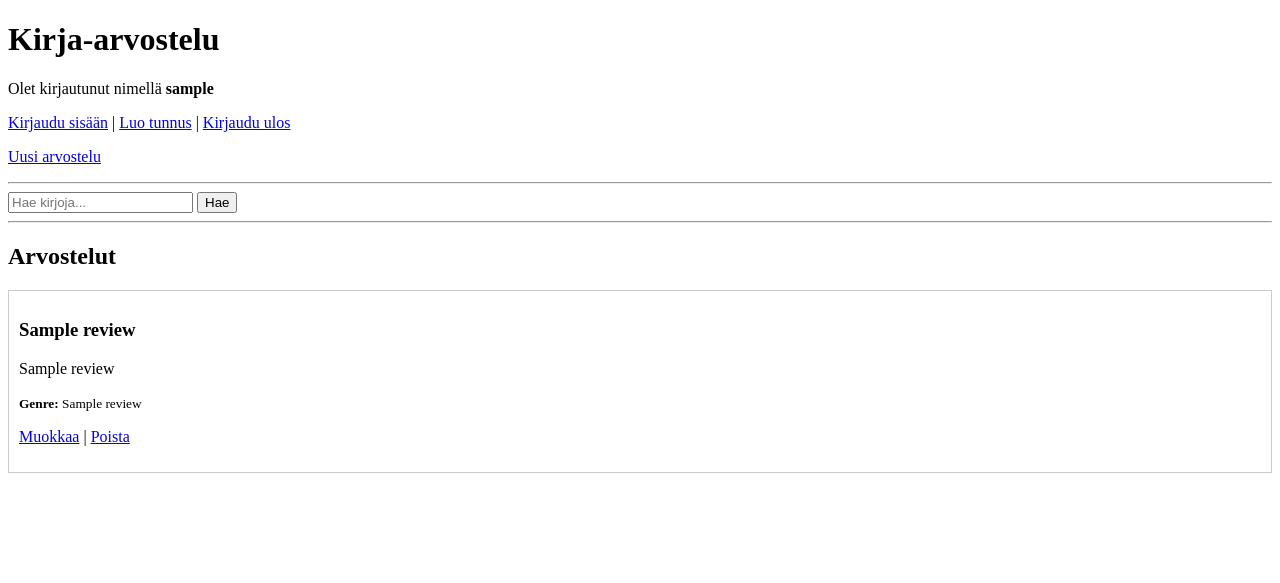
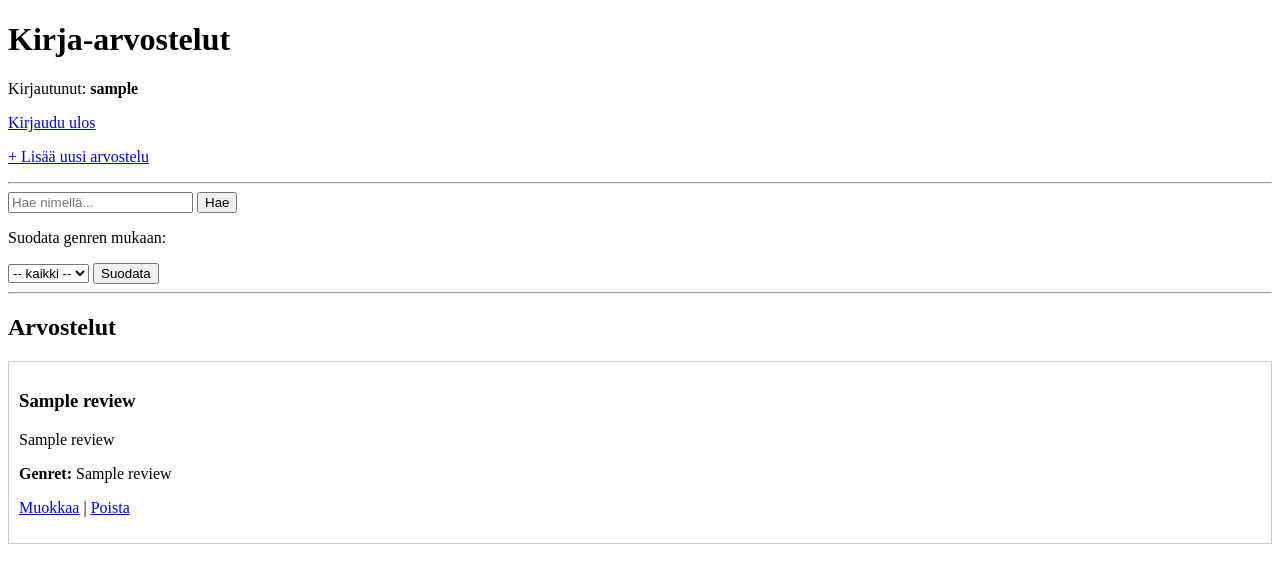
Before and after one commit to eelix-ok/kirja-arvostelu-sovellus, a Flask app: template templates/index.html in a window 1280 px wide. Shown: the top 583 px of the page. Run offline with Flask 3, Linux system fonts and the light colour scheme; the visitor is signed in with stand-in values (Sample User, id 1); the template is opened without the code that fills it: most values are stand-ins (such as "Sample title", 1, 10 or a date in 2020).

Commit message:
Fixed genre system and added multi genre support

```diff
--- a/app.py
+++ b/app.py
@@ -12,14 +12,26 @@ app.secret_key = config.secret_key
 @app.route("/")
 def index():
     search = request.args.get("search")
+    genre = request.args.get("genre")
 
     if search:
-        reviews = db.query(
-            "SELECT id, title, review, genre FROM reviews WHERE title LIKE ?",
-            ["%" + search + "%"]
-        )
+        reviews = db.query("""
+            SELECT id, title, review
+            FROM reviews
+            WHERE title LIKE ?
+        """, ["%" + search + "%"])
+
+    elif genre:
+        reviews = db.query("""
+            SELECT reviews.id, reviews.title, reviews.review
+            FROM reviews
+            JOIN review_genres ON reviews.id = review_genres.review_id
+            JOIN genres ON genres.id = review_genres.genre_id
+            WHERE genres.name = ?
+        """, [genre])
+
     else:
-        reviews = db.query("SELECT id, title, review, genre FROM reviews")
+        reviews = db.query("SELECT id, title, review FROM reviews")
 
     return render_template("index.html", reviews=reviews)
 
@@ -95,16 +107,33 @@ def logout():
 # ---------------- CREATE REVIEW ----------------
 @app.route("/create_review", methods=["POST"])
 def create_review():
-    title = request.form["title"]
-    review = request.form["review"]
-    genre = request.form["genre"]
+    title = request.form["title"].strip()
+    review = request.form["review"].strip()
+    genres = request.form.getlist("genres")
+
+    if not title or not review or not genres:
+        return "VIRHE: kaikki kentät ovat pakollisia"
 
     db.execute(
-        "INSERT INTO reviews (title, review, genre) VALUES (?, ?, ?)",
-        (title, review, genre)
+        "INSERT INTO reviews (title, review) VALUES (?, ?)",
+        (title, review)
     )
 
-    flash("Arvostelu julkaistu!")
+    review_id = db.query("SELECT last_insert_rowid()")[0][0]
+
+    for g in genres:
+        db.execute("INSERT OR IGNORE INTO genres (name) VALUES (?)", (g,))
+
+        genre_id = db.query(
+            "SELECT id FROM genres WHERE name = ?",
+            (g,)
+        )[0][0]
+
+        db.execute(
+            "INSERT INTO review_genres (review_id, genre_id) VALUES (?, ?)",
+            (review_id, genre_id)
+        )
+
     return redirect("/")
 
 
--- a/schema.sql
+++ b/schema.sql
@@ -7,6 +7,17 @@ CREATE TABLE users (
 CREATE TABLE reviews (
     id INTEGER PRIMARY KEY,
     title TEXT,
-    review TEXT,
-    genre TEXT
+    review TEXT
 );
+
+CREATE TABLE genres (
+    id INTEGER PRIMARY KEY,
+    name TEXT UNIQUE
+);
+
+CREATE TABLE review_genres (
+    review_id INTEGER,
+    genre_id INTEGER,
+    FOREIGN KEY (review_id) REFERENCES reviews(id),
+    FOREIGN KEY (genre_id) REFERENCES genres(id)
+);
--- a/templates/edit.html
+++ b/templates/edit.html
@@ -11,6 +11,7 @@
 
   <form action="/update" method="post">
 
+    <!-- ID piilotettuna -->
     <input type="hidden" name="id" value="{{ review[0] }}">
 
     <p>
@@ -19,8 +20,8 @@
     </p>
 
     <p>
-      Kuvaus:<br>
-      <textarea name="description" rows="8" cols="60" required>{{ review[2] }}</textarea>
+      Arvostelu:<br>
+      <textarea name="review" rows="8" cols="60" required>{{ review[2] }}</textarea>
     </p>
 
     <p>
--- a/templates/index.html
+++ b/templates/index.html
@@ -1,35 +1,51 @@
 <!DOCTYPE html>
 <html>
-
 <head>
   <title>Kirja-arvostelu sovellus</title>
 </head>
 
 <body>
 
-  <h1>Kirja-arvostelu</h1>
+<h1>Kirja-arvostelut</h1>
 
 {% if session.username %}
   <p>
-      Olet kirjautunut nimellä <b>{{ session.username }}</b>
+    Kirjautunut: <b>{{ session.username }}</b>
+  </p>
+  <p><a href="/logout">Kirjaudu ulos</a></p>
+{% else %}
+  <p>
+    <a href="/login">Kirjaudu sisään</a> |
+    <a href="/register">Luo tunnus</a>
   </p>
 {% endif %}
 
 <p>
-    <a href="/login">Kirjaudu sisään</a> |
-    <a href="/register">Luo tunnus</a> |
-    <a href="/logout">Kirjaudu ulos</a>
-  </p>
-
-  <p>
-    <a href="/new_review">Uusi arvostelu</a>
+  <a href="/new_review">+ Lisää uusi arvostelu</a>
 </p>
 
 <hr>
 
-  <form action="/" method="get">
-    <input type="text" name="search" placeholder="Hae kirjoja...">
+<!-- SEARCH -->
+<form method="get" action="/">
+  <input type="text" name="search" placeholder="Hae nimellä...">
   <button type="submit">Hae</button>
+</form>
+
+<!-- GENRE FILTER -->
+<form method="get" action="/">
+  <p>Suodata genren mukaan:</p>
+
+  <select name="genre">
+    <option value="">-- kaikki --</option>
+    <option value="fantasy">Fantasy</option>
+    <option value="scifi">Sci-fi</option>
+    <option value="romance">Romance</option>
+    <option value="horror">Horror</option>
+    <option value="mystery">Mystery</option>
+  </select>
+
+  <button type="submit">Suodata</button>
 </form>
 
 <hr>
@@ -37,26 +53,31 @@
 <h2>Arvostelut</h2>
 
 {% if reviews %}
+
   {% for r in reviews %}
-      <div style="margin-bottom: 20px; padding: 10px; border: 1px solid #ccc;">
+    <div style="border: 1px solid #ccc; padding: 10px; margin-bottom: 15px;">
 
       <h3>{{ r[1] }}</h3>
 
       <p>{{ r[2] }}</p>
 
-        <small><b>Genre:</b> {{ r[3] }}</small>
+      <p>
+        <b>Genret:</b> {{ r[3] }}
+      </p>
 
       <p>
         <a href="/edit/{{ r[0] }}">Muokkaa</a> |
-          <a href="/delete/{{ r[0] }}" onclick="return confirm('Haluatko varmasti poistaa?')">Poista</a>
+        <a href="/delete/{{ r[0] }}" onclick="return confirm('Poistetaanko?')">
+          Poista
+        </a>
       </p>
 
     </div>
   {% endfor %}
+
 {% else %}
-    <p>Ei vielä arvosteluja.</p>
+  <p>Ei arvosteluja.</p>
 {% endif %}
 
 </body>
-
 </html>
```
Also changed, not shown: templates/new_review.html (+45 -10 lines), 1 other file. Lines whose indentation alone changed are shown as unchanged.
